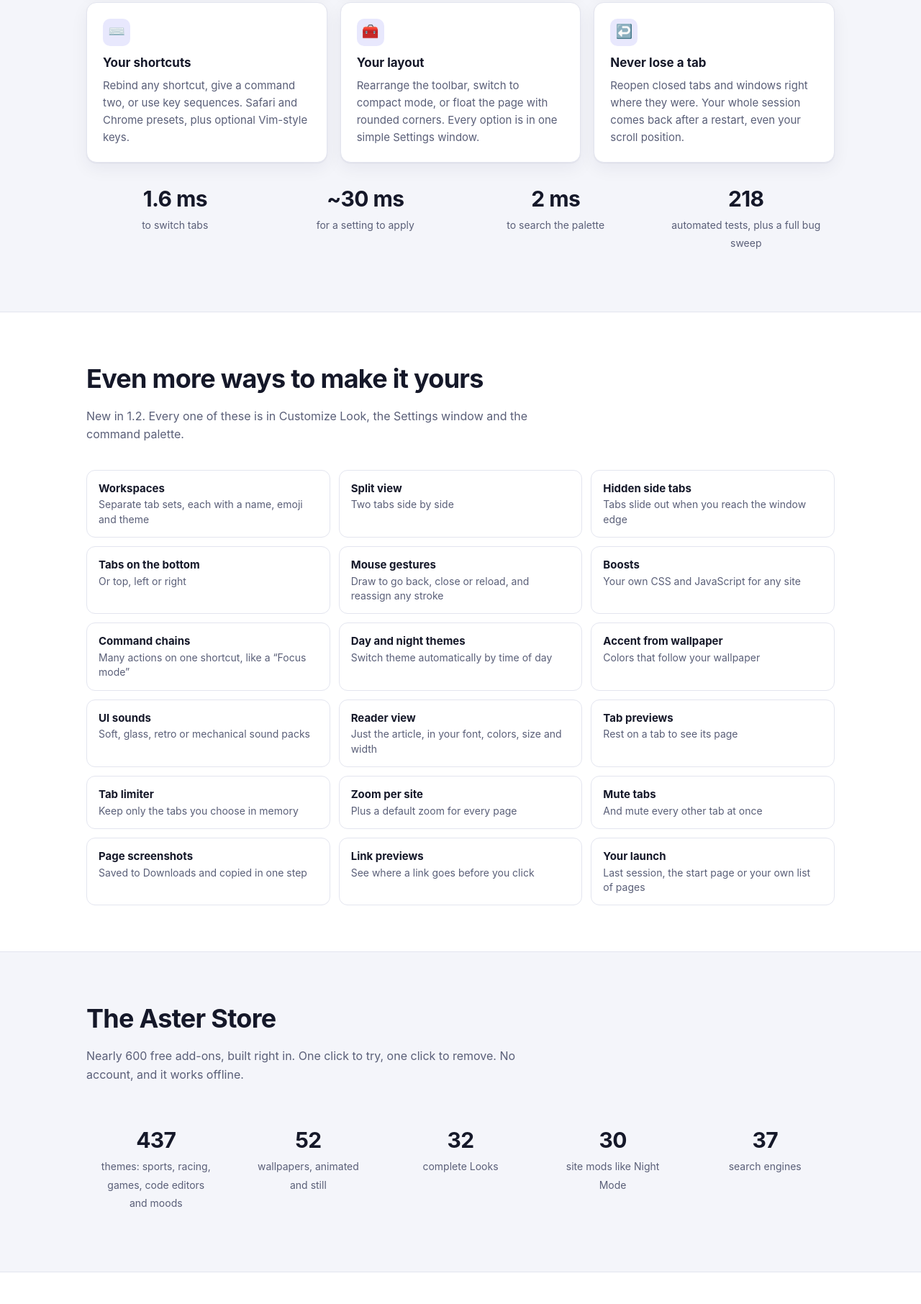
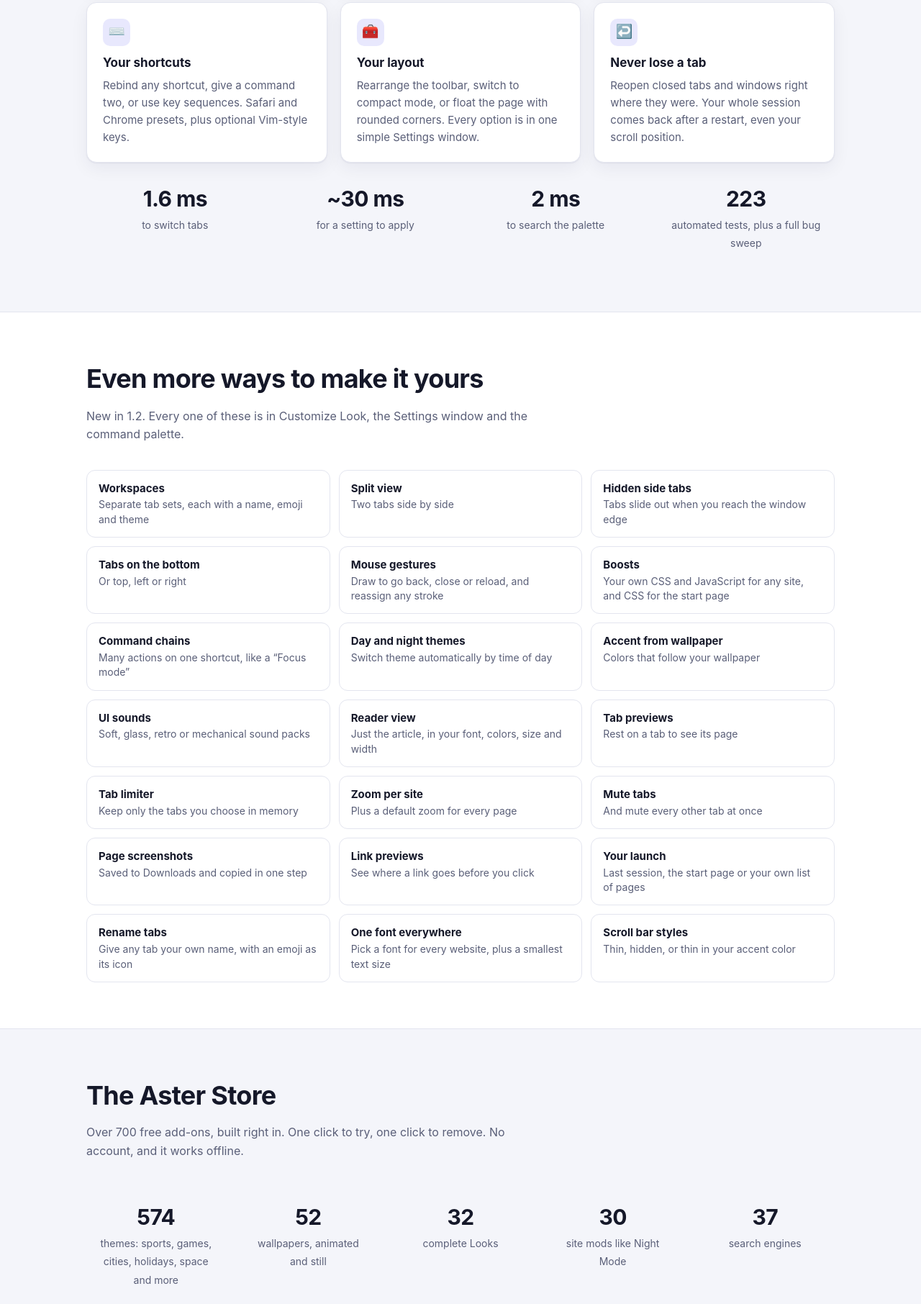
Before and after one commit to aboyd1869-cell/Aster, a plain HTML site: page index.html in a window 1280 px wide. Shown: the part 1355-3167 px from the top of the page at 72% size. Drawn offline with Linux system fonts and the light colour scheme.

Commit message:
Add the rest of Aster 1.2 to the website
Co-Authored-By: Claude Opus 5.5 <noreply@anthropic.com>
Claude-Session: https://claude.ai/code/session_019A2MwuGbwLp8AxhMz245qj

```diff
--- a/index.html
+++ b/index.html
@@ -128,7 +128,7 @@ footer .wrap{display:flex;justify-content:space-between;flex-wrap:wrap;gap:10px}
       <div class="stat"><b>1.6 ms</b><span>to switch tabs</span></div>
       <div class="stat"><b>~30 ms</b><span>for a setting to apply</span></div>
       <div class="stat"><b>2 ms</b><span>to search the palette</span></div>
-      <div class="stat"><b>218</b><span>automated tests, plus a full bug sweep</span></div>
+      <div class="stat"><b>223</b><span>automated tests, plus a full bug sweep</span></div>
     </div>
   </div>
 </section>
@@ -143,7 +143,7 @@ footer .wrap{display:flex;justify-content:space-between;flex-wrap:wrap;gap:10px}
       <li><b>Hidden side tabs</b> Tabs slide out when you reach the window edge</li>
       <li><b>Tabs on the bottom</b> Or top, left or right</li>
       <li><b>Mouse gestures</b> Draw to go back, close or reload, and reassign any stroke</li>
-      <li><b>Boosts</b> Your own CSS and JavaScript for any site</li>
+      <li><b>Boosts</b> Your own CSS and JavaScript for any site, and CSS for the start page</li>
       <li><b>Command chains</b> Many actions on one shortcut, like a “Focus mode”</li>
       <li><b>Day and night themes</b> Switch theme automatically by time of day</li>
       <li><b>Accent from wallpaper</b> Colors that follow your wallpaper</li>
@@ -156,6 +156,9 @@ footer .wrap{display:flex;justify-content:space-between;flex-wrap:wrap;gap:10px}
       <li><b>Page screenshots</b> Saved to Downloads and copied in one step</li>
       <li><b>Link previews</b> See where a link goes before you click</li>
       <li><b>Your launch</b> Last session, the start page or your own list of pages</li>
+      <li><b>Rename tabs</b> Give any tab your own name, with an emoji as its icon</li>
+      <li><b>One font everywhere</b> Pick a font for every website, plus a smallest text size</li>
+      <li><b>Scroll bar styles</b> Thin, hidden, or thin in your accent color</li>
     </ul>
   </div>
 </section>
@@ -163,9 +166,9 @@ footer .wrap{display:flex;justify-content:space-between;flex-wrap:wrap;gap:10px}
 <section id="store" class="soft">
   <div class="wrap">
     <h2>The Aster Store</h2>
-    <p class="sub">Nearly 600 free add-ons, built right in. One click to try, one click to remove. No account, and it works offline.</p>
+    <p class="sub">Over 700 free add-ons, built right in. One click to try, one click to remove. No account, and it works offline.</p>
     <div class="stats">
-      <div class="stat"><b>437</b><span>themes: sports, racing, games, code editors and moods</span></div>
+      <div class="stat"><b>574</b><span>themes: sports, games, cities, holidays, space and more</span></div>
       <div class="stat"><b>52</b><span>wallpapers, animated and still</span></div>
       <div class="stat"><b>32</b><span>complete Looks</span></div>
       <div class="stat"><b>30</b><span>site mods like Night Mode</span></div>
@@ -198,13 +201,16 @@ footer .wrap{display:flex;justify-content:space-between;flex-wrap:wrap;gap:10px}
         <h3>Version 1.2</h3>
         <time datetime="2026-11-22">November 22, 2026</time>
         <ul>
-          <li>437 themes in the Store: every major pro sports team, soccer clubs, national teams, racing, many more games, 36 code-editor color schemes and 40 nature, season, retro and OLED moods. Fan themes are unofficial, with no logos.</li>
+          <li>574 themes in the Store: every major pro sports team, soccer clubs, national teams, racing, many more games, 36 code-editor color schemes, nature, season, retro and OLED moods, plus new collections for holidays around the world, cities, space, food and drink, music, oceans, weather, cars, pastels, and easy-to-see high-contrast and colorblind-friendly themes. Fan themes are unofficial, with no logos.</li>
           <li>Workspaces, split view, tabs on the bottom and side tabs that hide completely.</li>
           <li>Mouse gestures, Boosts (your own CSS and JavaScript per site) and command chains.</li>
           <li>Day and night themes, accent color from your wallpaper, and UI sound packs.</li>
           <li>Reader view, tab hover previews, a tab limiter, link previews, zoom per site, muting tabs and page screenshots.</li>
+          <li>Rename any tab, with an emoji as its icon. Names are kept between launches.</li>
+          <li>One font for every website, a smallest text size, scroll bar styles and your own CSS for the start page.</li>
           <li>Choose what opens when Aster starts.</li>
-          <li>A new automatic bug sweep tests every command, 96 layouts, every theme and 400 random settings changes. 218 unit tests and 118 in-app checks pass.</li>
+          <li>A new automatic bug sweep tests every command, 96 layouts, every theme and 400 random settings changes, plus stress and leak tests and 300 deliberately broken settings files. 223 unit tests, 129 in-app checks and 7 speed benchmarks pass.</li>
+          <li>Fixed: an error message from a refused setting stayed on screen after a good change.</li>
         </ul>
       </li>
       <li>
```
